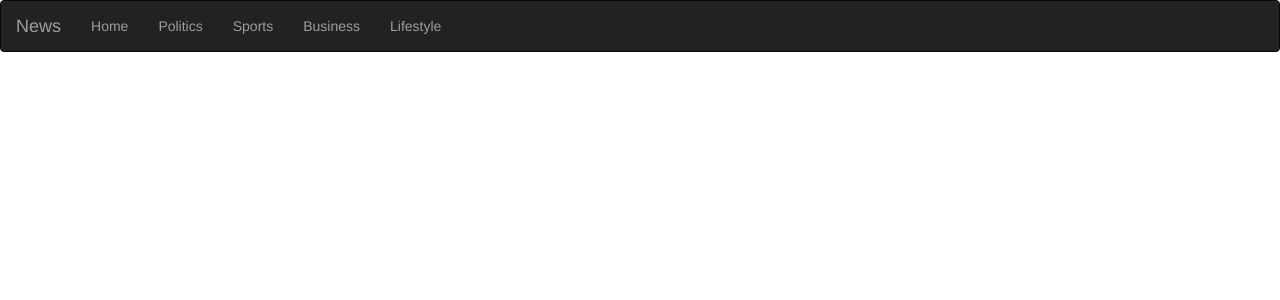
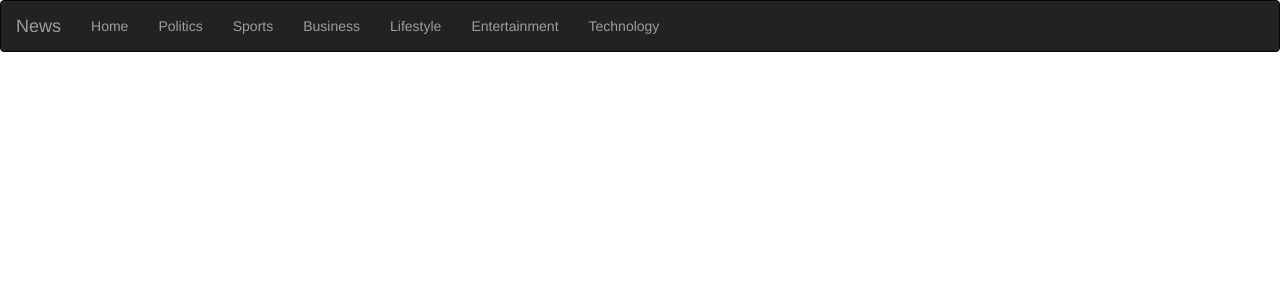
Before and after one commit to damunza/News-highlight, a Flask app: template app/templates/base.html in a window 1280 px wide. Shown: the top 300 px of the page. Run offline with Flask 2, Linux system fonts and the light colour scheme; the template is opened without the code that fills it, so the values that code supplies are empty; some libraries are stand-ins or nearby versions.

Commit message:
made links for the category page on the navbar

```diff
--- a/app/templates/navbar.html
+++ b/app/templates/navbar.html
@@ -12,10 +12,12 @@
             <div class="navbar-collapse collapse">
                 <ul class="nav navbar-nav">
                     <li><a href="/">Home</a></li>
-                    <li><a href="/">Politics</a></li>
-                    <li><a href="/">Sports</a></li>
-                    <li><a href="/">Business</a></li>
-                    <li><a href="/">Lifestyle</a></li>
+                    <li><a href="/category/politics">Politics</a></li>
+                    <li><a href="/category/sports">Sports</a></li>
+                    <li><a href="/category/business">Business</a></li>
+                    <li><a href="/category/lifestyle">Lifestyle</a></li>
+                    <li><a href="/category/entertainment">Entertainment</a></li>
+                    <li><a href="/category/technology">Technology</a></li>
             </div>
 
         </div>
```
